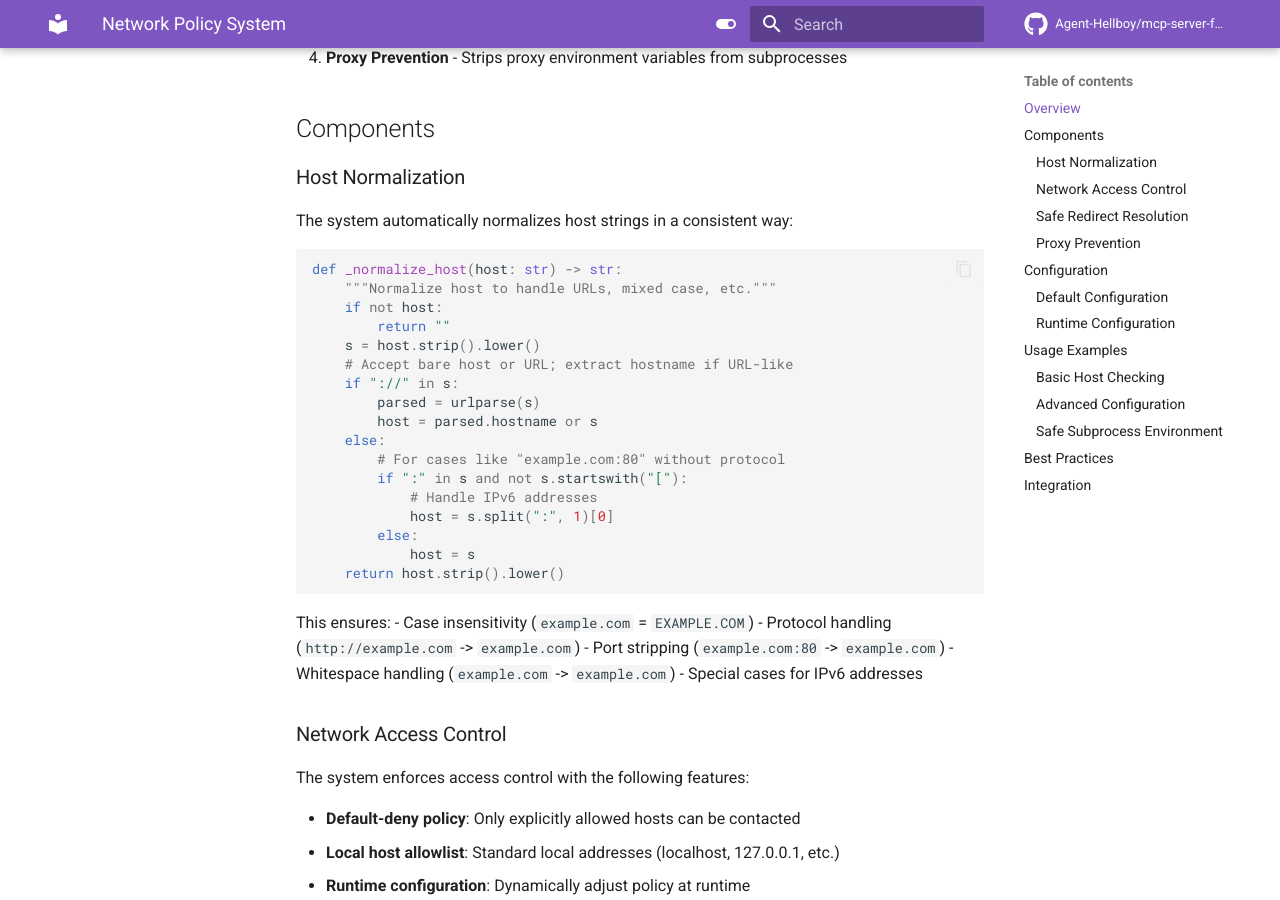
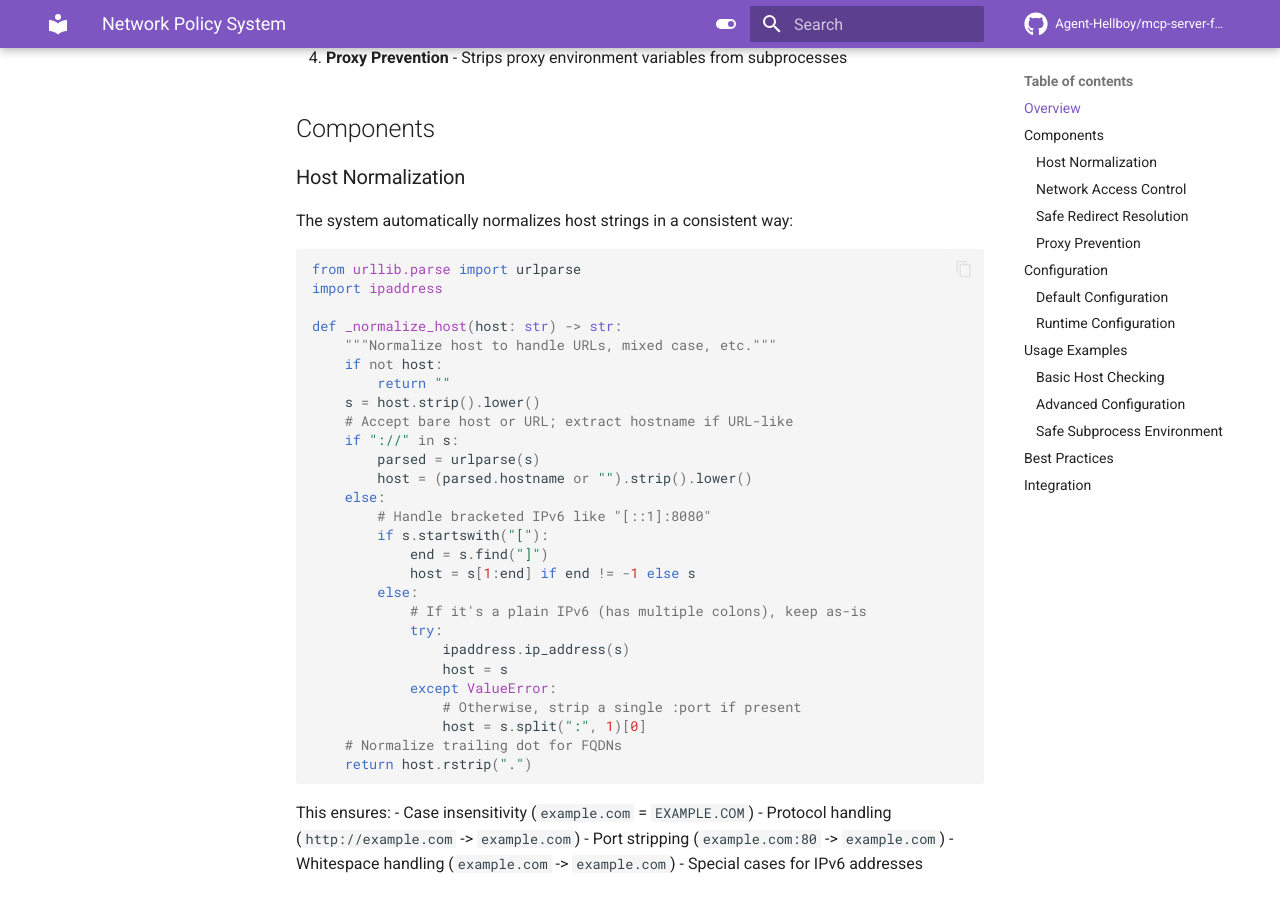
Before and after one commit to Agent-Hellboy/mcp-server-fuzzer, an MkDocs documentation site: the page built from docs/network-policy.md, in a window 1280 px wide and 900 px high, scrolled down 467 px. Built offline with MkDocs 1.6.1 and Material for MkDocs 9.7.7, drawn with Linux system fonts in a browser that asks for light colours; comment, search, counter and statistics services are not loaded.

Commit message:
resolve new comments on doc

````diff
--- a/docs/network-policy.md
+++ b/docs/network-policy.md
@@ -18,6 +18,9 @@ The network policy system consists of several components:
 The system automatically normalizes host strings in a consistent way:
 
 ```python
+from urllib.parse import urlparse
+import ipaddress
+
 def _normalize_host(host: str) -> str:
     """Normalize host to handle URLs, mixed case, etc."""
     if not host:
@@ -26,15 +29,22 @@ def _normalize_host(host: str) -> str:
     # Accept bare host or URL; extract hostname if URL-like
     if "://" in s:
         parsed = urlparse(s)
-        host = parsed.hostname or s
+        host = (parsed.hostname or "").strip().lower()
     else:
-        # For cases like "example.com:80" without protocol
-        if ":" in s and not s.startswith("["):
-            # Handle IPv6 addresses
-            host = s.split(":", 1)[0]
+        # Handle bracketed IPv6 like "[::1]:8080"
+        if s.startswith("["):
+            end = s.find("]")
+            host = s[1:end] if end != -1 else s
         else:
-            host = s
-    return host.strip().lower()
+            # If it's a plain IPv6 (has multiple colons), keep as-is
+            try:
+                ipaddress.ip_address(s)
+                host = s
+            except ValueError:
+                # Otherwise, strip a single :port if present
+                host = s.split(":", 1)[0]
+    # Normalize trailing dot for FQDNs
+    return host.rstrip(".")
 ```
 
 This ensures:
````
Also changed, not shown: docs/process-management.md (+16 -4 lines).
